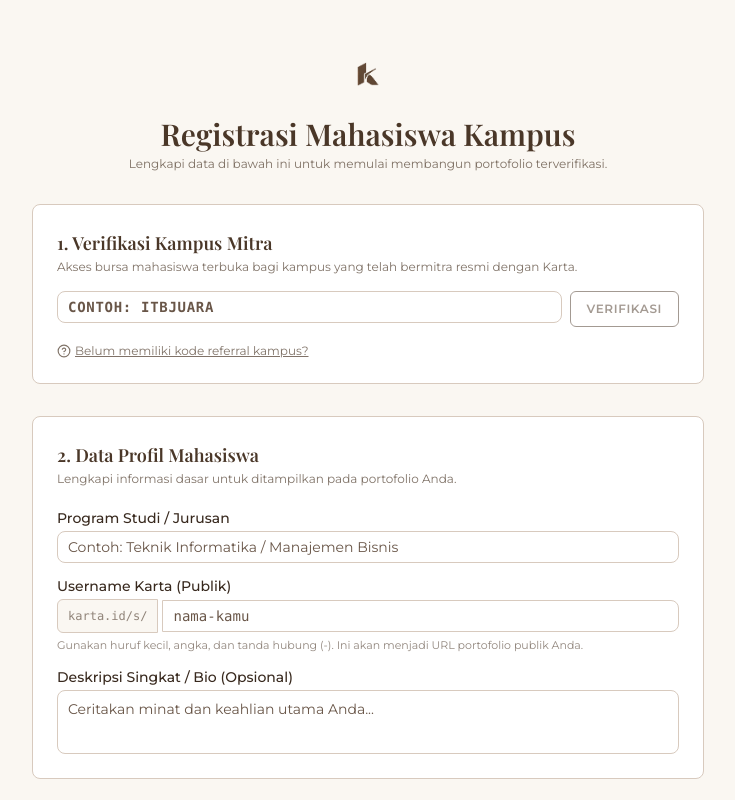
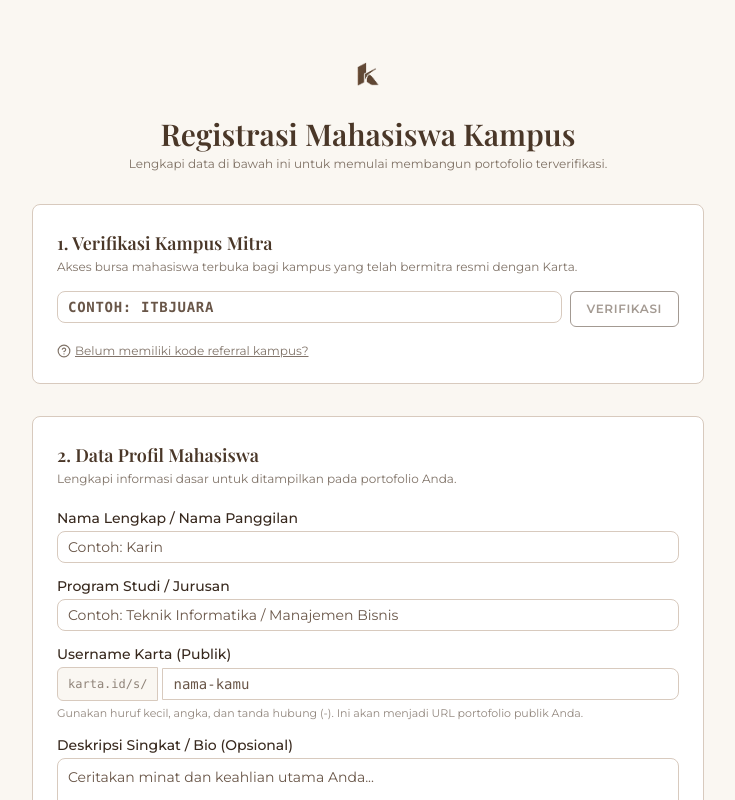
Before and after one commit to hoptic25/karta, a Next.js app: page /onboarding/student in a window 1280 px wide. Shown: the top 800 px of the page, without its empty margins (272-1007 px from the left). Built offline with nearby package versions, Linux system fonts and the light colour scheme; no server answers; sample sign-in values are in the browser's storage.

Commit message:
feat(student): allow custom full name during onboarding and display username handle in dashboard greeting

```diff
--- a/src/features/auth/components/student-onboarding-form.tsx
+++ b/src/features/auth/components/student-onboarding-form.tsx
@@ -41,6 +41,7 @@ export function StudentOnboardingForm() {
   } = useForm<StudentOnboardingInput>({
     resolver: zodResolver(studentOnboardingSchema),
     defaultValues: {
+      fullName: "",
       referralCode: "",
       studyProgram: "",
       username: "",
@@ -204,6 +205,21 @@ export function StudentOnboardingForm() {
 
         <div className="space-y-4">
           <div>
+            <Label htmlFor="fullName">Nama Lengkap / Nama Panggilan</Label>
+            <Input
+              id="fullName"
+              {...register("fullName")}
+              placeholder="Contoh: Karin"
+              className="mt-1.5"
+            />
+            {errors.fullName && (
+              <p className="text-xs text-destructive mt-1">
+                {errors.fullName.message}
+              </p>
+            )}
+          </div>
+
+          <div>
             <Label htmlFor="studyProgram">Program Studi / Jurusan</Label>
             <Input
               id="studyProgram"
--- a/src/features/auth/schemas.ts
+++ b/src/features/auth/schemas.ts
@@ -11,6 +11,12 @@ export const jobRolesEnum = [
 ] as const;
 
 export const studentOnboardingSchema = z.object({
+  fullName: z
+    .string()
+    .min(2, "Nama minimal 2 karakter.")
+    .max(100, "Nama maksimal 100 karakter.")
+    .optional()
+    .or(z.literal("")),
   referralCode: z
     .string()
     .min(3, "Kode referral minimal 3 karakter.")
--- a/src/features/auth/service.ts
+++ b/src/features/auth/service.ts
@@ -88,10 +88,13 @@ export async function completeStudentOnboarding(
       include: { campus: true },
     });
 
-    // 4. Update User role
+    // 4. Update User role and name if provided
     await tx.user.update({
       where: { id: user.id },
-      data: { role: "STUDENT" },
+      data: {
+        role: "STUDENT",
+        ...(input.fullName?.trim() ? { name: input.fullName.trim() } : {}),
+      },
     });
 
     return student;
--- a/src/features/jobs/components/student-dashboard-view.tsx
+++ b/src/features/jobs/components/student-dashboard-view.tsx
@@ -31,6 +31,9 @@ export function StudentDashboardView({ summary }: StudentDashboardViewProps) {
             <h1 className="font-heading text-2xl sm:text-3xl font-bold text-primary-brown">
               Halo, {student.name?.split(" ")[0] || student.username}! 👋
             </h1>
+            <span className="text-xs font-mono text-primary-brown/60">
+              @{student.username}
+            </span>
             <Badge className="bg-earth-primary text-white text-[10px] uppercase font-bold tracking-wider">
               {student.level}
             </Badge>
```
